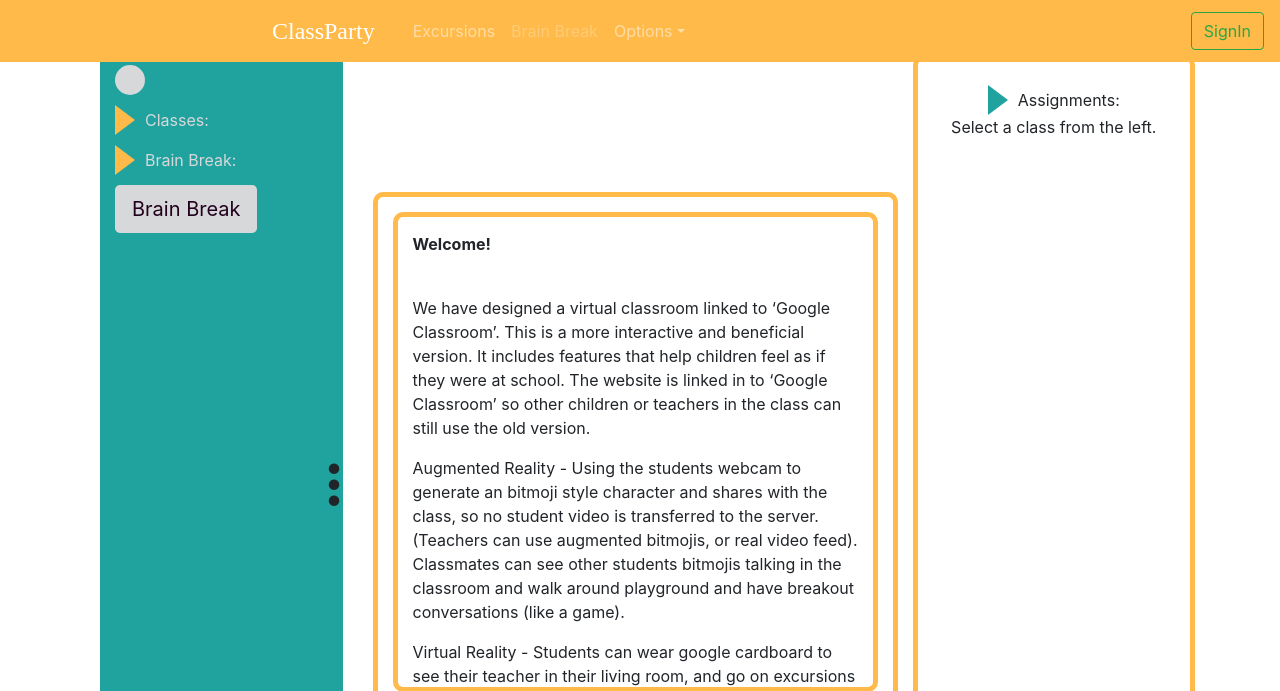
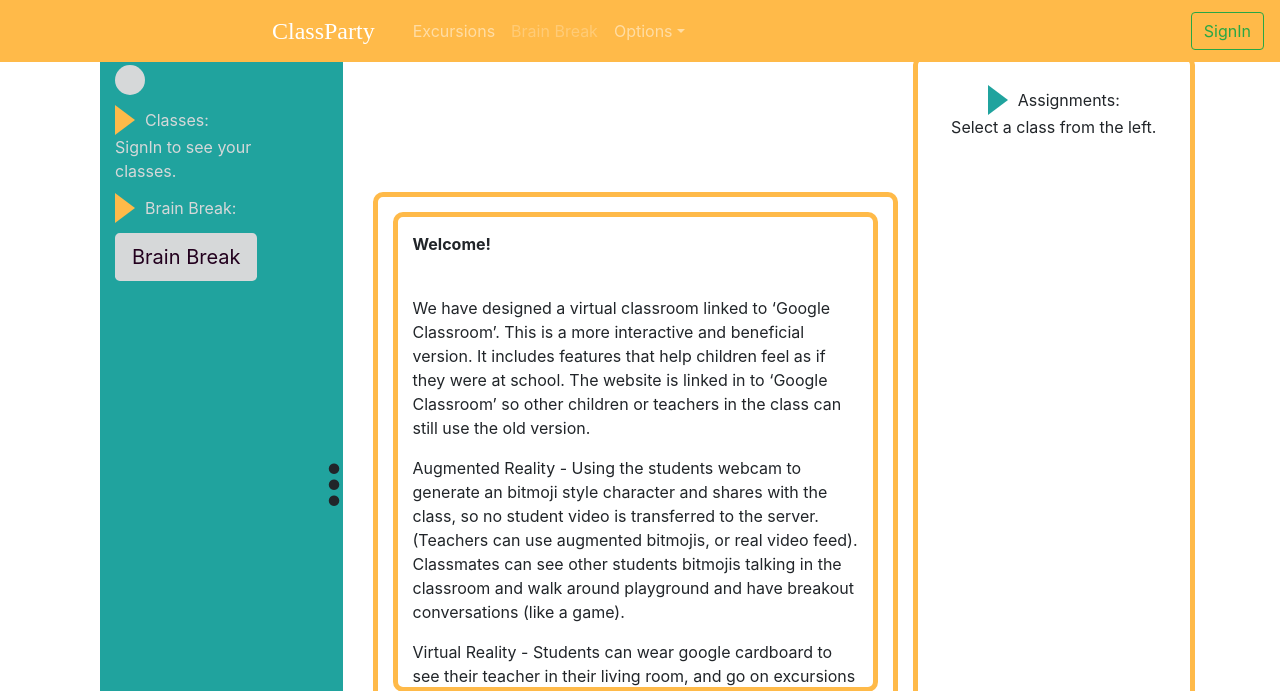
Before and after one commit to karwalski/classparty, a PHP site: page / in a window 1280 px wide. Shown: the top 691 px of the page. Run offline with PHP 8.4, Linux system fonts and the light colour scheme; some libraries are stand-ins or nearby versions; some web fonts are replaced.

Commit message:
add signin in classes menu

```diff
--- a/htdocs/index.php
+++ b/htdocs/index.php
@@ -76,6 +76,7 @@
 	    <div class="arrow-yellow">
 		    </div><span class="arrow-text">Classes:</span><BR />
 	    <div id="sidebar-classes">
+		    <span onclick="oauthSignIn()">SignIn</span> to see your classes.
 		    </div>
 
 	    <div class="arrow-yellow">
```
